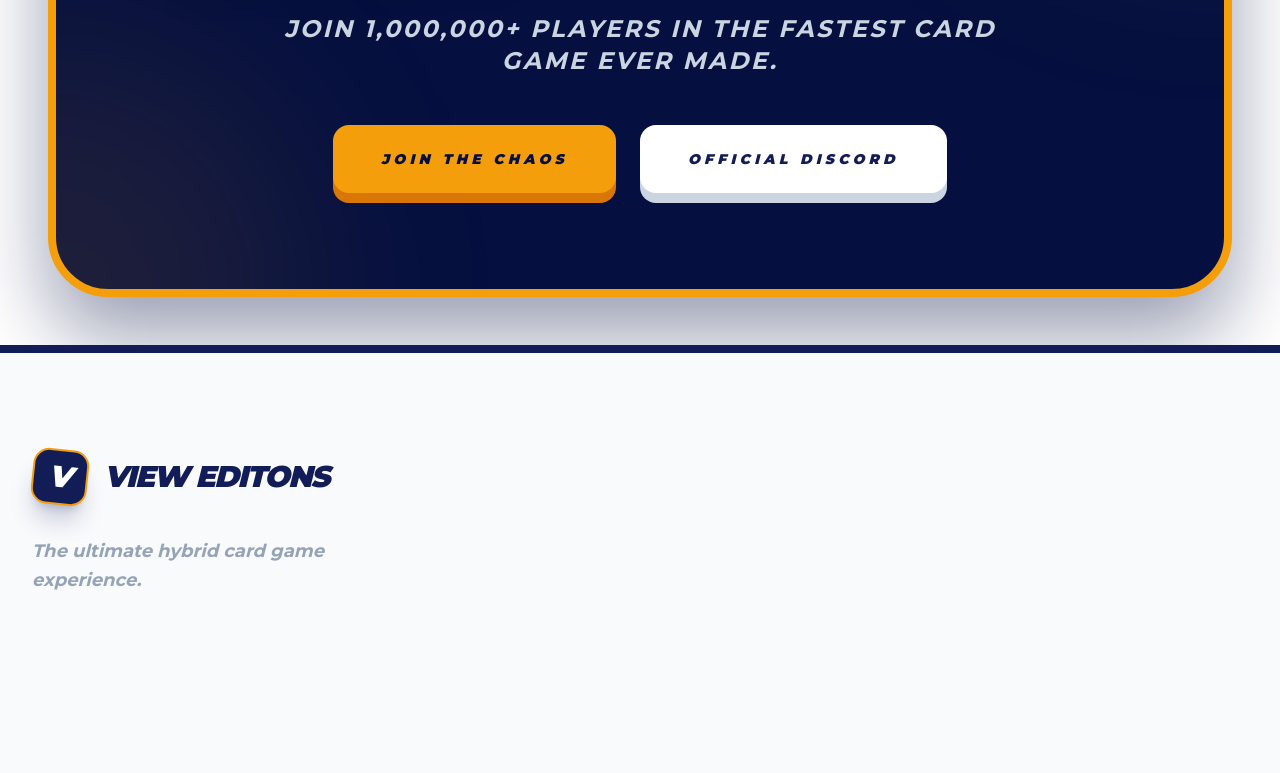
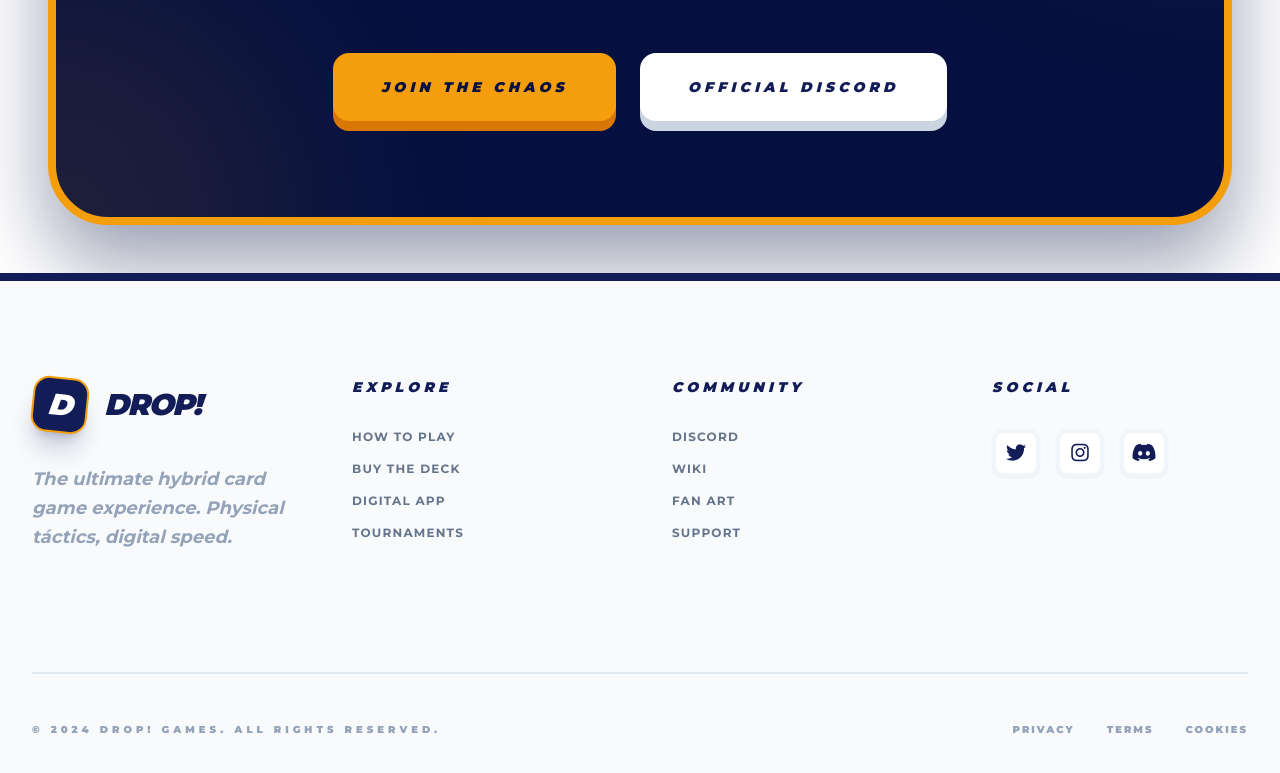
Before and after one commit to peggyeggy123/DROP-, a React (Vite) app: page / in a window 1280 px wide. Shown: the part 6832-7605 px from the top of the page. Built offline with nearby package versions, Linux system fonts and the light colour scheme.

Commit message:
Add files via upload

```diff
--- a/App.tsx
+++ b/App.tsx
@@ -17,6 +17,7 @@ const App: React.FC = () => {
         <HybridIntro />
         <GetTheDeck />
 
+        {/* Partners Section */}
         <section className="py-12 bg-white">
             <div className="max-w-7xl mx-auto px-4 text-center">
                 <div className="flex flex-wrap justify-center items-center gap-16 opacity-30 grayscale hover:grayscale-0 transition-all cursor-default duration-500">
@@ -32,14 +33,15 @@ const App: React.FC = () => {
         <Shop />
         <AppSection />
 
+        {/* CTA Section */}
         <section className="py-24 bg-primary-dark relative overflow-hidden m-4 sm:m-8 lg:m-12 rounded-[60px] shadow-[0_40px_80px_rgba(5,16,64,0.4)] border-8 border-accent">
             <div className="absolute top-0 right-0 w-[500px] h-[500px] bg-accent/20 rounded-full -translate-y-1/2 translate-x-1/2 blur-[120px]"></div>
             <div className="absolute bottom-0 left-0 w-[500px] h-[500px] bg-accent/10 rounded-full translate-y-1/2 -translate-x-1/2 blur-[100px]"></div>
 
             <div className="max-w-7xl mx-auto px-6 sm:px-10 lg:px-16 text-center relative z-10">
                 <div className="inline-block px-6 py-2 bg-accent text-primary font-black uppercase tracking-[0.4em] text-xs rounded-full mb-10 border-2 border-white">COMMUNITY CHALLENGE</div>
-                <h2 className="text-5xl md:text-8xl font-black uppercase italic text-white mb-8 leading-[0.85]">READY TO <br/><span className="text-primary bg-white px-6 inline-block transform -rotate-2 skew-x-3 shadow-xl">VIEW</span> THE DECK?</h2>
-                <p className="text-slate-300 text-xl md:text-2xl mb-12 max-w-3xl mx-auto font-bold uppercase tracking-widest italic">Join 1,000,000+ players in the fastest card game ever made.</p>
+                <h2 className="text-4xl md:text-6xl font-black uppercase italic text-white mb-8 leading-[1.1]">READY TO <br/><span className="text-primary bg-white px-6 inline-block transform -rotate-2 skew-x-3 shadow-xl">DROP</span> THE BEAT?</h2>
+                <p className="text-slate-300 text-lg md:text-2xl mb-12 max-w-3xl mx-auto font-bold uppercase tracking-widest italic leading-relaxed">Join 1,000,000+ players in the fastest card game ever made.</p>
                 <div className="flex flex-col sm:flex-row justify-center gap-6">
                     <button className="px-12 py-6 bg-accent text-primary-dark font-black uppercase italic rounded-2xl shadow-[0_10px_0_#D97706] hover:translate-y-[-4px] active:translate-y-2 active:shadow-none transition-all tracking-[0.3em] text-sm">Join the Chaos</button>
                     <button className="px-12 py-6 bg-white text-primary font-black uppercase italic rounded-2xl shadow-[0_10px_0_#cbd5e1] hover:translate-y-[-4px] active:translate-y-2 active:shadow-none transition-all tracking-[0.3em] text-sm">Official Discord</button>
@@ -51,12 +53,56 @@ const App: React.FC = () => {
       <footer className="py-24 bg-slate-50 border-t-8 border-primary relative overflow-hidden">
         <div className="max-w-7xl mx-auto px-4 sm:px-6 lg:px-8 relative z-10">
             <div className="grid grid-cols-1 md:grid-cols-4 gap-16 mb-20">
-                <div className="col-span-1 md:col-span-2">
+                <div className="col-span-1 md:col-span-1">
                     <div className="flex items-center gap-4 mb-8">
-                        <div className="w-14 h-14 bg-primary rounded-2xl flex items-center justify-center font-black italic text-white text-3xl shadow-xl shadow-primary/20 rotate-6 border-2 border-accent">V</div>
-                        <span className="text-3xl font-black uppercase italic tracking-tighter text-primary">VIEW EDITONS</span>
+                        <div className="w-14 h-14 bg-primary rounded-2xl flex items-center justify-center font-black italic text-white text-3xl shadow-xl shadow-primary/20 rotate-6 border-2 border-accent">D</div>
+                        <span className="text-3xl font-black uppercase italic tracking-tighter text-primary">Drop!</span>
                     </div>
-                    <p className="text-slate-400 max-w-sm mb-10 leading-relaxed font-bold text-lg italic">The ultimate hybrid card game experience.</p>
+                    <p className="text-slate-400 max-w-sm mb-10 leading-relaxed font-bold text-lg italic">The ultimate hybrid card game experience. Physical táctics, digital speed.</p>
+                </div>
+
+                <div>
+                    <h4 className="font-black uppercase italic text-primary text-sm tracking-[0.3em] mb-8">Explore</h4>
+                    <ul className="space-y-4 text-slate-500 font-bold uppercase text-xs tracking-widest">
+                        <li><a href="#rules" className="hover:text-accent transition-colors">How to Play</a></li>
+                        <li><a href="#shop" className="hover:text-accent transition-colors">Buy the Deck</a></li>
+                        <li><a href="#app" className="hover:text-accent transition-colors">Digital App</a></li>
+                        <li><a href="#" className="hover:text-accent transition-colors">Tournaments</a></li>
+                    </ul>
+                </div>
+
+                <div>
+                    <h4 className="font-black uppercase italic text-primary text-sm tracking-[0.3em] mb-8">Community</h4>
+                    <ul className="space-y-4 text-slate-500 font-bold uppercase text-xs tracking-widest">
+                        <li><a href="#" className="hover:text-accent transition-colors">Discord</a></li>
+                        <li><a href="#" className="hover:text-accent transition-colors">Wiki</a></li>
+                        <li><a href="#" className="hover:text-accent transition-colors">Fan Art</a></li>
+                        <li><a href="#" className="hover:text-accent transition-colors">Support</a></li>
+                    </ul>
+                </div>
+
+                <div>
+                    <h4 className="font-black uppercase italic text-primary text-sm tracking-[0.3em] mb-8">Social</h4>
+                    <div className="flex gap-4">
+                        <a href="#" className="w-12 h-12 bg-white border-4 border-slate-100 rounded-xl flex items-center justify-center text-primary hover:border-accent hover:text-accent transition-all shadow-sm">
+                            <i className="fa-brands fa-twitter text-xl"></i>
+                        </a>
+                        <a href="#" className="w-12 h-12 bg-white border-4 border-slate-100 rounded-xl flex items-center justify-center text-primary hover:border-accent hover:text-accent transition-all shadow-sm">
+                            <i className="fa-brands fa-instagram text-xl"></i>
+                        </a>
+                        <a href="#" className="w-12 h-12 bg-white border-4 border-slate-100 rounded-xl flex items-center justify-center text-primary hover:border-accent hover:text-accent transition-all shadow-sm">
+                            <i className="fa-brands fa-discord text-xl"></i>
+                        </a>
+                    </div>
+                </div>
+            </div>
+
+            <div className="pt-12 border-t-2 border-slate-200 flex flex-col md:flex-row justify-between items-center gap-6">
+                <p className="text-slate-400 font-black uppercase text-[10px] tracking-[0.4em]">© 2024 DROP! GAMES. ALL RIGHTS RESERVED.</p>
+                <div className="flex gap-8 text-slate-400 font-black uppercase text-[10px] tracking-[0.2em]">
+                    <a href="#" className="hover:text-primary transition-colors">Privacy</a>
+                    <a href="#" className="hover:text-primary transition-colors">Terms</a>
+                    <a href="#" className="hover:text-primary transition-colors">Cookies</a>
                 </div>
             </div>
         </div>
```
